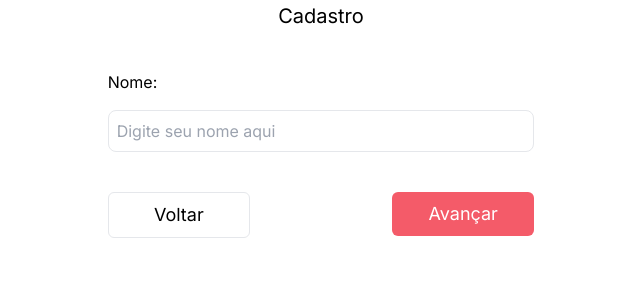
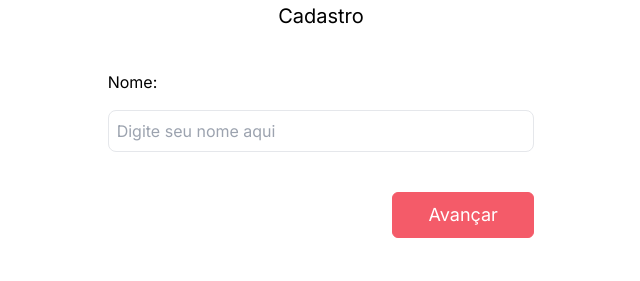
Before and after one commit to JoaoLucasLourenco/summoned, a Next.js app in the folder frontend/: page /register in a window 1280 px wide. Shown: the part 134-415 px from the top of the page, without its empty margins (319-959 px from the left). Built offline with nearby package versions, Linux system fonts and the light colour scheme.

Commit message:
fix: button singUp back empurrando o texto "ja tem conta" para baixo por conta da borda

```diff
--- a/frontend/src/app/globals.css
+++ b/frontend/src/app/globals.css
@@ -68,6 +68,8 @@
     text-white
     float-right
     bg-secondary
+    border
+    border-secondary
     hover:bg-secondary-light
     hover:shadow-md
 }
--- a/frontend/src/app/register/page.tsx
+++ b/frontend/src/app/register/page.tsx
@@ -90,7 +90,8 @@ export default function Login(){
                 onChange={(e)=>atualStep.setState(e.target.value)}
                 />
 
-
+                {
+                    indice?
                     <button
                     type="button"
                     className="
@@ -99,7 +100,10 @@ export default function Login(){
                     onClick={()=>{anterior();}}
                     >
                         Voltar
-                </button>
+                    </button>:
+                    <>  </>
+                }
+
 
                 <button
                 type="button"
@@ -119,7 +123,6 @@ export default function Login(){
             "
             >
                 Já tem tem conta?
-
                 <button
                 onClick={()=>router.push('/login')}
                 className="
```
Lines whose indentation alone changed are shown as unchanged.
